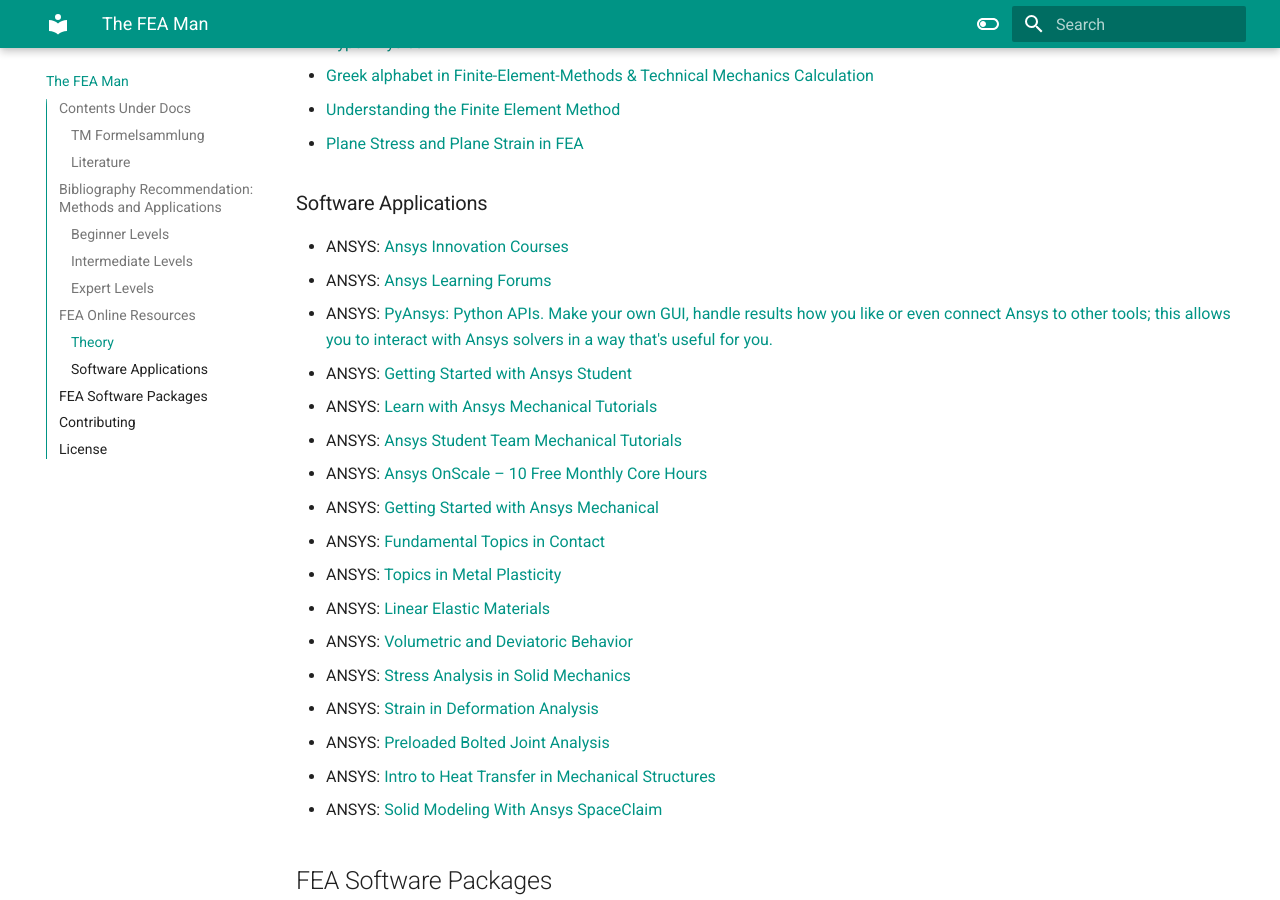
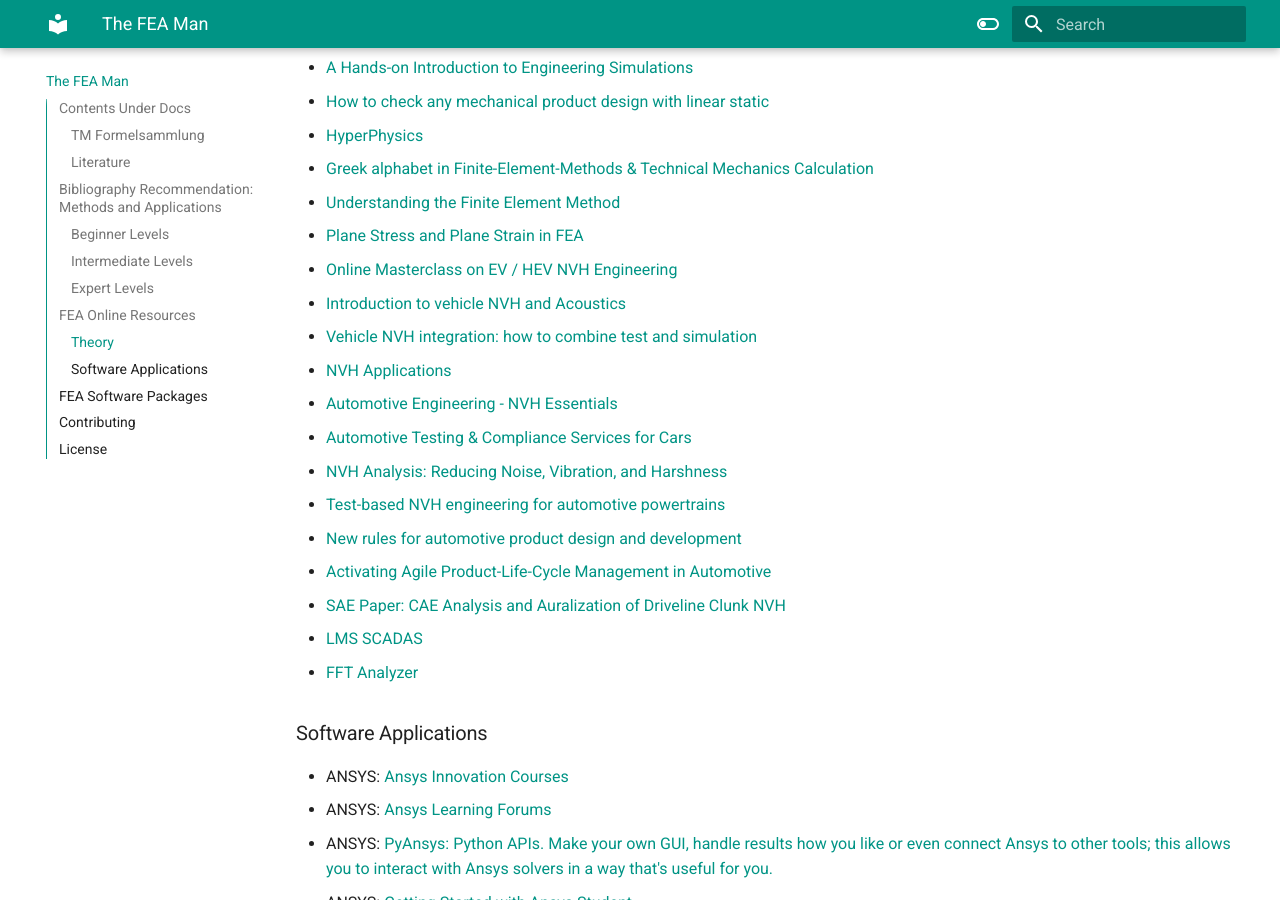
Before and after one commit to pizofreude/TheFEAMan, an MkDocs documentation site: the page built from docs/index.md, in a window 1280 px wide and 900 px high, scrolled down 3911 px. Built offline with MkDocs 1.6.1 and Material for MkDocs 9.7.7, drawn with Linux system fonts in a browser that asks for light colours; some of the changed text lies outside the part shown.

Commit message:
feat: add nvh materials

```diff
--- a/docs/index.md
+++ b/docs/index.md
@@ -52,6 +52,8 @@ Bibliography Recommendation is a curated list of resources related to Finite Ele
 ### Expert Levels
 
 * [EN] "Nonlinear Finite Elements for Continua and Structures" by Ted Belytschko, Wing Kam Liu, and Brian Moran
+* [EN] "Noise, Vibration and Harshness (NVH)" by David C. Barton & John D. Fieldhouse
+* [EN] "Low- and high-frequency NVH CAE – test methods for development of a lightweight sedan design" by Yuksel Gur & David A. Wagner & Jian Pan
 * [EN] "Computational Contact and Impact Mechanics: Fundamentals of Modeling Interfacial Phenomena in Nonlinear Finite Element Analysis" by Tod A. Laursen
 * [EN] "Fluid-Structure Interactions: Slender Structures and Axial Flow" by Michael P. Paidoussis
 * [EN] "Fluid-Structure Interactions: Cross-Flow-Induced Instabilities" by Michael P. Païdoussis, Stuart J. Price, Emmanuel de Langre
@@ -98,6 +100,20 @@ Collection of learning materials that can help you master the numerical techniqu
 * [Greek alphabet in Finite-Element-Methods & Technical Mechanics Calculation](https://www.britannica.com/topic/Greek-alphabet)
 * [Understanding the Finite Element Method](https://youtu.be/GHjopp47vvQ)
 * [Plane Stress and Plane Strain in FEA](https://youtu.be/4VaKdvWPVOk)
+* [Online Masterclass on EV / HEV NVH Engineering](https://www.plm.automation.siemens.com/global/en/resource/masterclass-ev-nvh-engineering/92750)
+* [Introduction to vehicle NVH and Acoustics](https://www.plm.automation.siemens.com/media/global/en/1_Intro_NVH_Webinar_tcm27-2743.pdf)
+* [Vehicle NVH integration: how to combine test and simulation](https://blogs.sw.siemens.com/simcenter/vehicle-nvh-integration-how-to-combine-test-and-simulation/)
+* [NVH Applications](https://blogmech.com/nvh-noise-vibration-and-harshness-nvh-introduction/)
+* [Automotive Engineering - NVH Essentials](https://www.udemy.com/course/automotive-engineering-nvh-essentials/)
+* [Automotive Testing & Compliance Services for Cars](https://www.tuvsud.com/en/industries/mobility-and-automotive/automotive-and-oem/automotive-testing-solutions)
+* [NVH Analysis: Reducing Noise, Vibration, and Harshness](https://www.engineering-group.com/noise-vibration-and-harshness-nvh-analysis/)
+* [Test-based NVH engineering for automotive powertrains](https://www.plm.automation.siemens.com/media/global/en/Powertrain%20NVH%20Testing%20-%20Webinar_tcm27-78124.pdf)
+* [New rules for automotive product design and development](https://www.mckinsey.com/industries/automotive-and-assembly/our-insights/smartphones-on-wheels-new-rules-for-automotive-product-development)
+* [Activating Agile Product-Life-Cycle Management in Automotive](https://www.bcg.com/publications/2019/agile-product-life-cycle-management-automotive)
+* [SAE Paper: CAE Analysis and Auralization of Driveline Clunk NVH](https://www.sae.org/publications/technical-papers/content/2021-01-1067/)
+* [LMS SCADAS](https://www.plm.automation.siemens.com/fr_fr/Images/Siemens-PLM-LMS-SCADAS-br_tcm68-221355.pdf)
+* [FFT Analyzer](https://en.wikipedia.org/wiki/Fast_Fourier_transform)
+
 
 ### Software Applications
 
```
